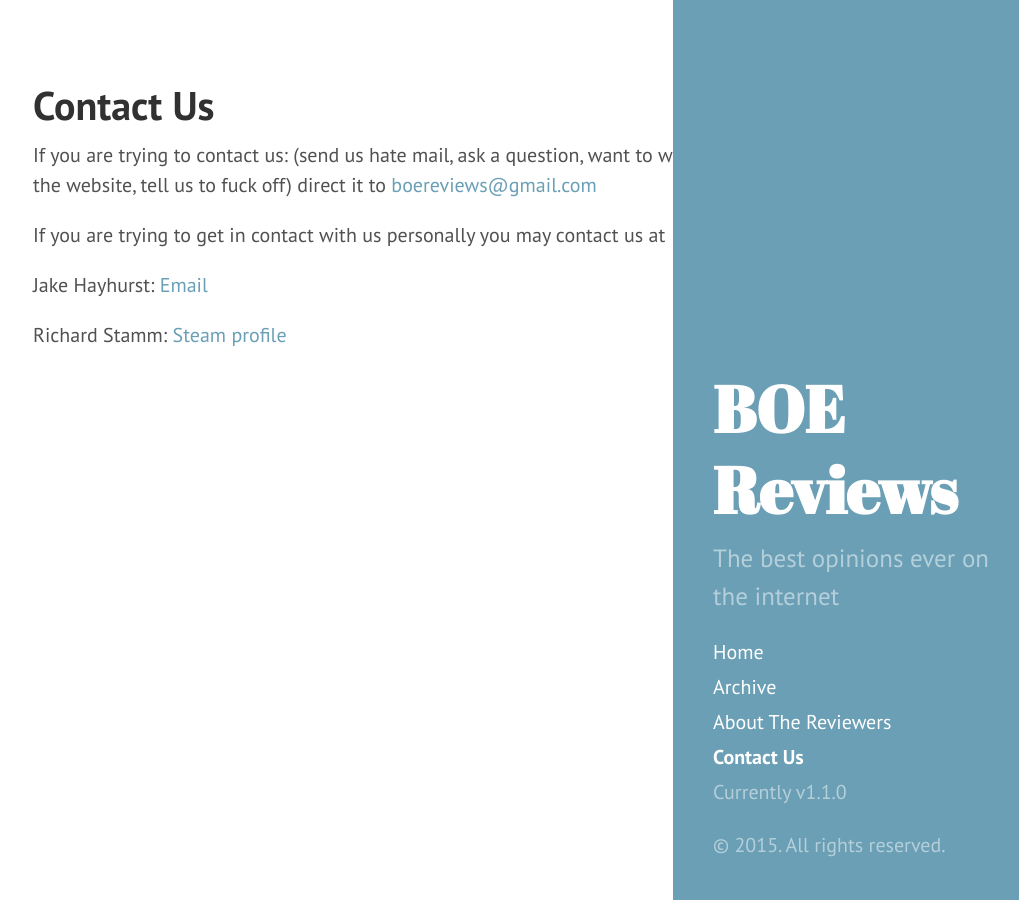
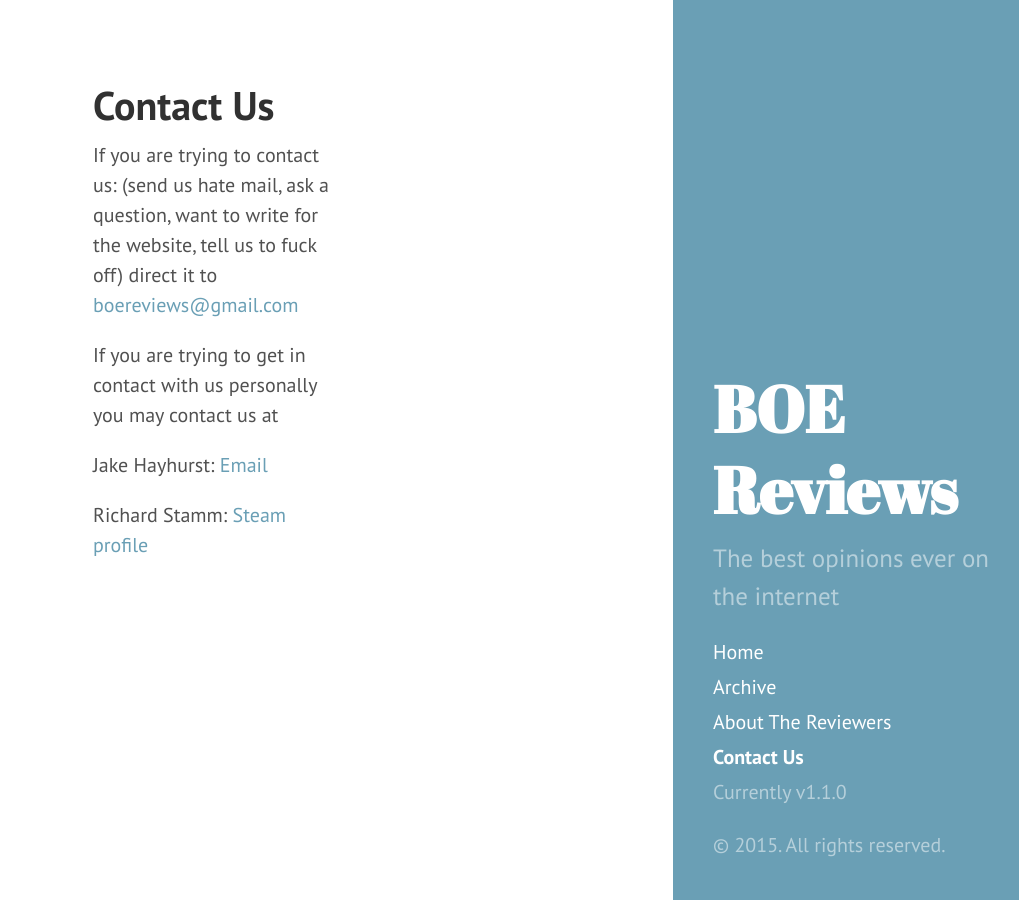
Before and after one commit to LordFluffyPants/LordFluffyPants.github.io, a Jekyll site: the page built from contact.md, in a window 1280 px wide. Shown: the whole page, without its empty margins (247-1266 px from the left). Built offline with Jekyll 4.4.1, drawn with Linux system fonts in a browser that asks for light colours; Markdown is read by kramdown in place of the engine named in the settings.

Commit message:
trying out more css

```diff
--- a/public/css/hyde.css
+++ b/public/css/hyde.css
@@ -169,11 +169,10 @@ a.sidebar-nav-item:focus {
 
 @media (min-width: 64em) {
   .layout-reverse .content {
-    /*
-    margin-left: 4rem;
-    margin-right: 22rem;
-    */
     margin: auto;
+    padding-left: 4rem;
+    padding-right: 22rem;
+
   }
   .layout-reverse .content a,
   .layout-reverse .related-posts li a:hover {
```
